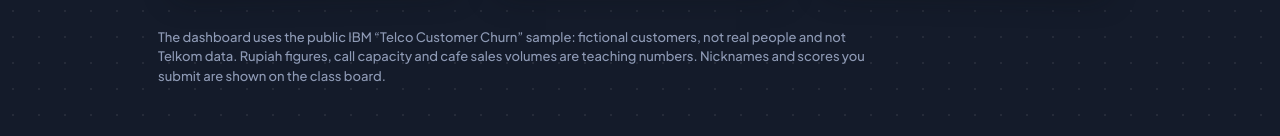
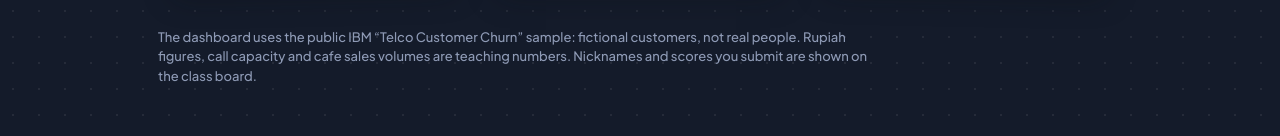
Before and after one commit to FaldyMaul/datascienceclass, a website: page index.html in a window 1280 px wide. Shown: the part 470-606 px from the top of the page. Drawn offline with Linux system fonts and the light colour scheme.

Commit message:
Remove company name from public pages
Co-Authored-By: Claude Fable 5.2 <noreply@anthropic.com>

```diff
--- a/index.html
+++ b/index.html
@@ -44,7 +44,7 @@ p{margin:0;font-size:15px;line-height:1.45;color:var(--ink-2)}
     <a class="card red" href="03_Churn_Rescue_Game.html"><div class="hand">Lab 2</div><h2>Churn Rescue</h2><p>Four rounds of decisions: sort the questions, read the table, set the cutoff, spend the budget.</p><span class="go">Play the game →</span></a>
     <a class="card" href="04_IE_Cafe_Mini_Case.html"><div class="hand">Mini case</div><h2>IE Cafe</h2><p>One dataset, many answers. A worked example: which menu items deserve the spotlight?</p><span class="go">Open the case →</span></a>
   </div>
-  <p class="foot">The dashboard uses the public IBM “Telco Customer Churn” sample: fictional customers, not real people and not Telkom data. Rupiah figures, call capacity and cafe sales volumes are teaching numbers. Nicknames and scores you submit are shown on the class board.</p>
+  <p class="foot">The dashboard uses the public IBM “Telco Customer Churn” sample: fictional customers, not real people. Rupiah figures, call capacity and cafe sales volumes are teaching numbers. Nicknames and scores you submit are shown on the class board.</p>
 </div>
 </body>
 </html>
```
Also changed, not shown: 02_BI_Dashboard.html (+1 -1 lines).
